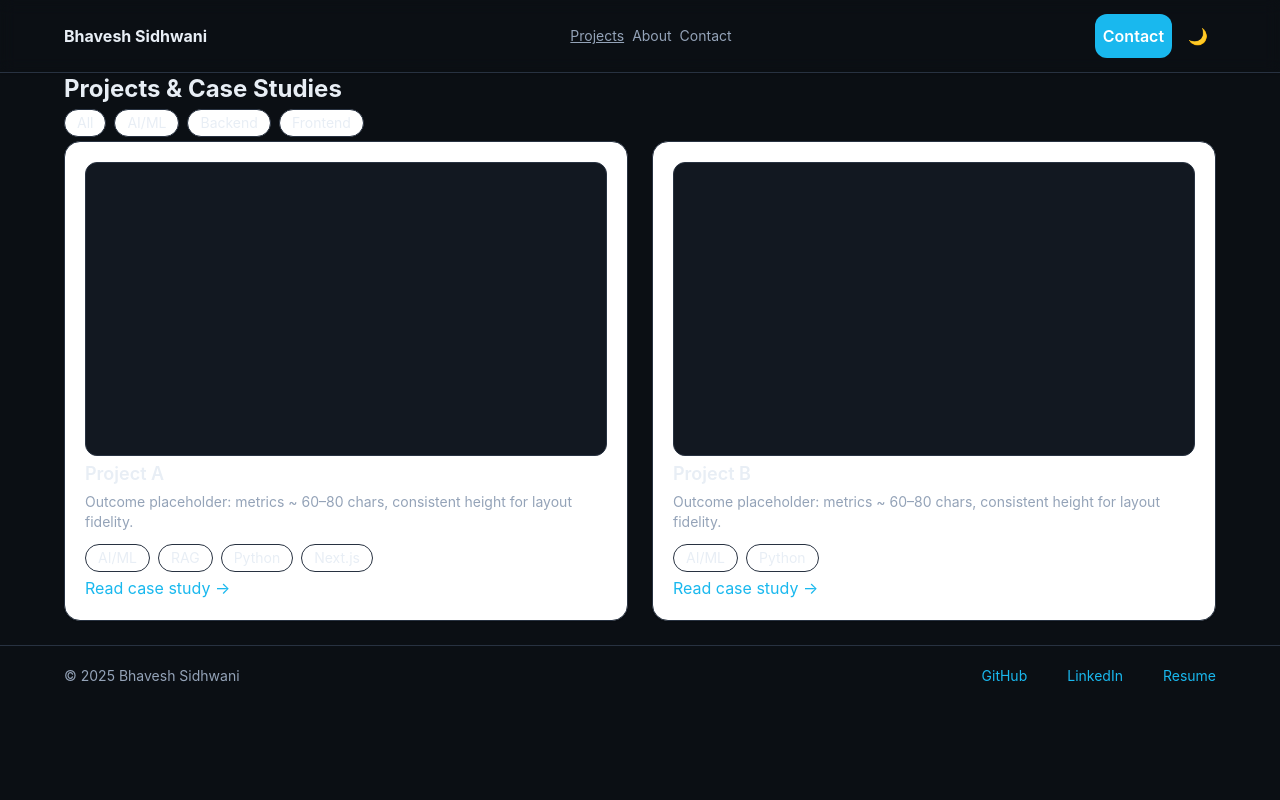
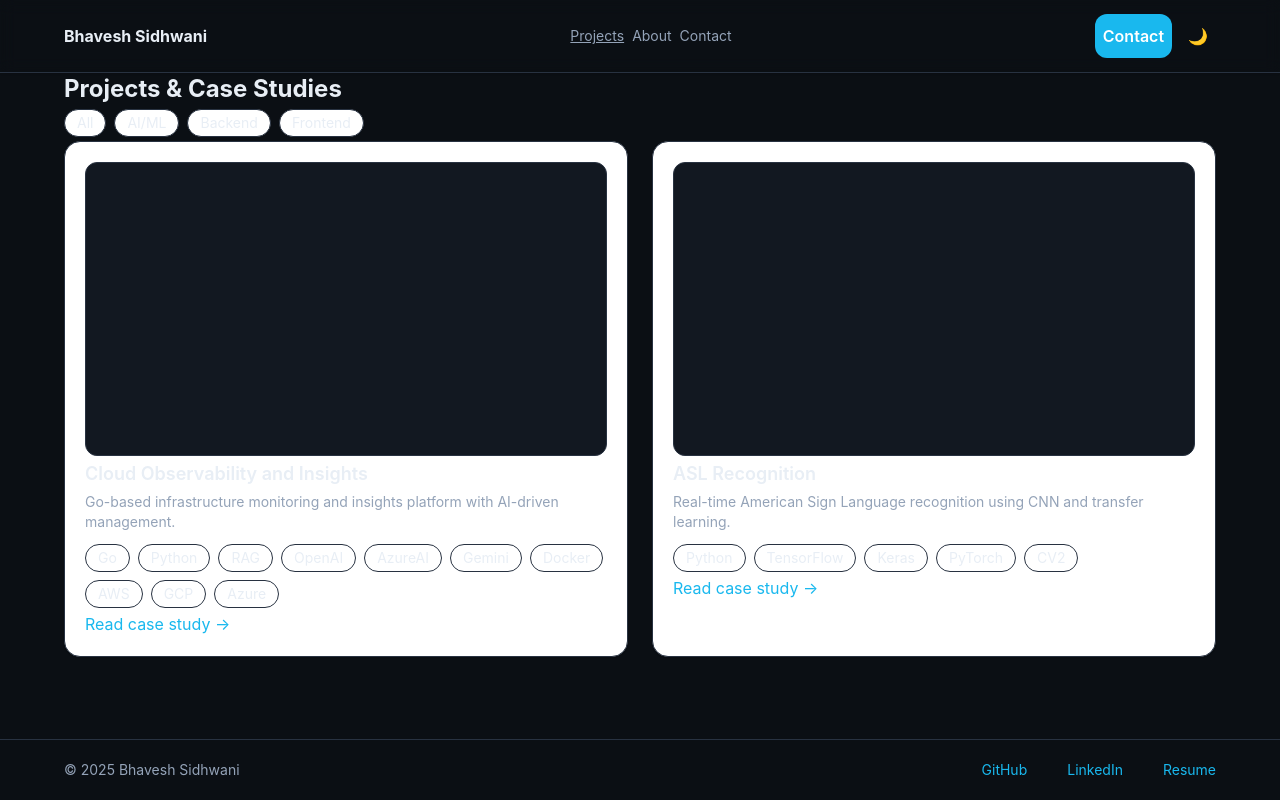
Before and after one commit to BhaveshSidhwani/Personal-Portfolio-Website, a Next.js app: page /projects in a window 1280 px wide. Built offline with nearby package versions, Linux system fonts and the light colour scheme.

Commit message:
[Chore] Personalized project content

```diff
--- a/app/layout.tsx
+++ b/app/layout.tsx
@@ -28,7 +28,7 @@ export default function RootLayout({
         </a>
         <div className="flex min-h-screen flex-col bg-[--bg] text-[--text]">
           <Header />
-          <main id="main" className="container py-8">
+          <main id="main" className="container flex-1 py-8">
             {children}
           </main>
           <Footer />
--- a/app/projects/[slug]/page.tsx
+++ b/app/projects/[slug]/page.tsx
@@ -1,16 +1,18 @@
-import { notFound } from 'next/navigation';
-import { projects } from '@/content/projects/projects';
-import TOC from '@/components/TOC';
-import Chip from '@/components/Chip';
-import Button from '@/components/Button';
+import { notFound } from "next/navigation";
+import { projects } from "@/content/projects/projects";
+import Chip from "@/components/Chip";
 
-export default function CaseStudyPage({ params }: { params: { slug: string }}) {
-  const project = projects.find(p => p.slug === params.slug);
+export default function CaseStudyPage({
+  params,
+}: {
+  params: { slug: string };
+}) {
+  const project = projects.find((p) => p.slug === params.slug);
   if (!project) return notFound();
 
   const toc = project.sections
-    .filter(s => s.title && s.id && s.type !== 'image')
-    .map(s => ({ id: s.id, label: s.title }));
+    .filter((s) => s.title && s.id && s.type !== "image")
+    .map((s) => ({ id: s.id, label: s.title }));
 
   return (
     <div className="flex gap-6">
@@ -20,23 +22,26 @@ export default function CaseStudyPage({ params }: { params: { slug: string }}) {
           {project.role} • {project.timeframe}
         </div>
         <div className="mt-2 flex flex-wrap gap-2">
-          {project.tags.map(t => <Chip key={t}>{t}</Chip>)}
+          {project.tags.map((t) => (
+            <Chip key={t}>{t}</Chip>
+          ))}
         </div>
-        <div className="mt-4 aspect-[21/9] w-full rounded-md border border-[--border] bg-[--panel]" aria-label="Cover image placeholder" />
 
         <div className="prose prose-invert:prose-h2:!text-white mt-6 max-w-none">
-          {project.sections.map(sec => (
+          {project.sections.map((sec) => (
             <section key={sec.id} id={sec.id} className="mb-8 scroll-mt-24">
               <h2 className="mb-2 text-2xl font-bold">{sec.title}</h2>
-              {sec.type === 'paragraph' && (
+              {sec.type === "paragraph" && (
                 <p className="text-[--muted]">{sec.content}</p>
               )}
-              {sec.type === 'list' && (
+              {sec.type === "list" && (
                 <ul className="list-disc pl-6 text-[--muted]">
-                  {sec.items?.map((it, i) => <li key={i}>{it}</li>)}
+                  {sec.items?.map((it, i) => (
+                    <li key={i}>{it}</li>
+                  ))}
                 </ul>
               )}
-              {sec.type === 'image' && (
+              {sec.type === "image" && (
                 <div className="rounded-md border border-[--border] bg-[--panel] p-4 text-center text-sm text-[--muted]">
                   Diagram placeholder ({sec.aspect})
                 </div>
@@ -46,13 +51,13 @@ export default function CaseStudyPage({ params }: { params: { slug: string }}) {
         </div>
 
         <div className="mt-4 flex flex-wrap gap-2">
-          {project.metrics.map(m => <Chip key={m} variant="accent">{m}</Chip>)}
-        </div>
-        <div className="mt-4">
-          <Button>Discuss this project</Button>
+          {project.metrics.map((m) => (
+            <Chip key={m} variant="accent">
+              {m}
+            </Chip>
+          ))}
         </div>
       </article>
-      <TOC sections={toc} />
     </div>
   );
 }
--- a/content/projects/projects.ts
+++ b/content/projects/projects.ts
@@ -20,96 +20,58 @@ export type Project = {
 
 export const projects: Project[] = [
   {
-    slug: "project-a",
-    title: "Project A",
+    slug: "cloud-observability-and-insights",
+    title: "Cloud Observability and Insights",
     impactLine:
-      "Outcome placeholder: metrics ~ 60–80 chars, consistent height for layout fidelity.",
-    tags: ["AI/ML", "RAG", "Python", "Next.js"],
-    timeframe: "2024",
-    role: "Software & AI Engineer",
-    metrics: ["Metric A", "Metric B", "Metric C"],
+      "Go-based infrastructure monitoring and insights platform with AI-driven management.",
+    tags: [
+      "Go",
+      "Python",
+      "RAG",
+      "OpenAI",
+      "AzureAI",
+      "Gemini",
+      "Docker",
+      "AWS",
+      "GCP",
+      "Azure",
+    ],
+    timeframe: "Oct 2024 - Jun 2025",
+    role: "Software Engineer",
+    metrics: [],
     sections: [
       {
-        id: "context",
-        title: "Context",
-        type: "paragraph",
-        content:
-          "Paragraph placeholder ~ 220–280 chars for realistic reading width across breakpoints.",
-      },
-      {
-        id: "problem",
-        title: "Problem",
+        id: "description",
+        title: "Description",
         type: "list",
         items: [
-          "Bullet placeholder 60–80 chars",
-          "Bullet placeholder 60–80 chars",
-        ],
-      },
-      {
-        id: "approach",
-        title: "Approach",
-        type: "paragraph",
-        content:
-          "Paragraph placeholder ~ 280–360 chars to describe decisions and tradeoffs.",
-      },
-      { id: "diagram", title: "Diagram", type: "image", aspect: "3:2" },
-      {
-        id: "outcome",
-        title: "Outcome",
-        type: "paragraph",
-        content: "One-sentence impact placeholder ~ 90–120 chars.",
-      },
-      {
-        id: "next",
-        title: "What I’d Do Next",
-        type: "list",
-        items: [
-          "Next step 60–80 chars",
-          "Next step 60–80 chars",
-          "Next step 60–80 chars",
+          "Built a RAG pipeline powering 7 AI agents to facilitate infrastructure security, management, and compliance.",
+          "Developed infra-scanner Go service, transforming observability data into a knowledge graph persisted on GraphDB.",
+          "Integrated a vector database for dynamic Cypher query generation for precise sub-graph context retrieval, reducing token usage by 75%.",
+          "Designed a continuous evaluation pipeline for RAG agents using RAGAS to prevent model drift and ensure long-term relevance.",
+          "Engineered a critique feedback agent in a dual-LLM setting, boosting relevancy evaluation score by 15%.",
         ],
       },
     ],
   },
   {
-    slug: "project-b",
-    title: "Project B",
+    slug: "asl-recognition",
+    title: "ASL Recognition",
     impactLine:
-      "Outcome placeholder: metrics ~ 60–80 chars, consistent height for layout fidelity.",
-    tags: ["AI/ML", "Python"],
-    timeframe: "2023",
-    role: "Software & AI Engineer",
-    metrics: ["Metric A", "Metric B"],
+      "Real-time American Sign Language recognition using CNN and transfer learning.",
+    tags: ["Python", "TensorFlow", "Keras", "PyTorch", "CV2"],
+    timeframe: "May 2024",
+    role: "Software Engineer",
+    metrics: [],
     sections: [
       {
-        id: "context",
-        title: "Context",
-        type: "paragraph",
-        content:
-          "Paragraph placeholder ~ 220–280 chars for realistic reading width across breakpoints.",
-      },
-      {
-        id: "problem",
-        title: "Problem",
+        id: "description",
+        title: "Description",
         type: "list",
         items: [
-          "Bullet placeholder 60–80 chars",
-          "Bullet placeholder 60–80 chars",
+          "Trained 4 CNN models with over 196,000 image dataset and classifying with over 95% accuracy.",
+          "Streamlined ASL prediction by integrating CNN models with live video stream.",
         ],
-      },
-      {
-        id: "approach",
-        title: "Approach",
-        type: "paragraph",
-        content:
-          "Paragraph placeholder ~ 280–360 chars to describe decisions and tradeoffs.",
-      },
-      { id: "diagram", title: "Diagram", type: "image", aspect: "3:2" },
-      {
-        id: "outcome",
-        title: "Outcome",
-        type: "paragraph",
-        content: "One-sentence impact placeholder ~ 90–120 chars.",
       },
     ],
   },
```
